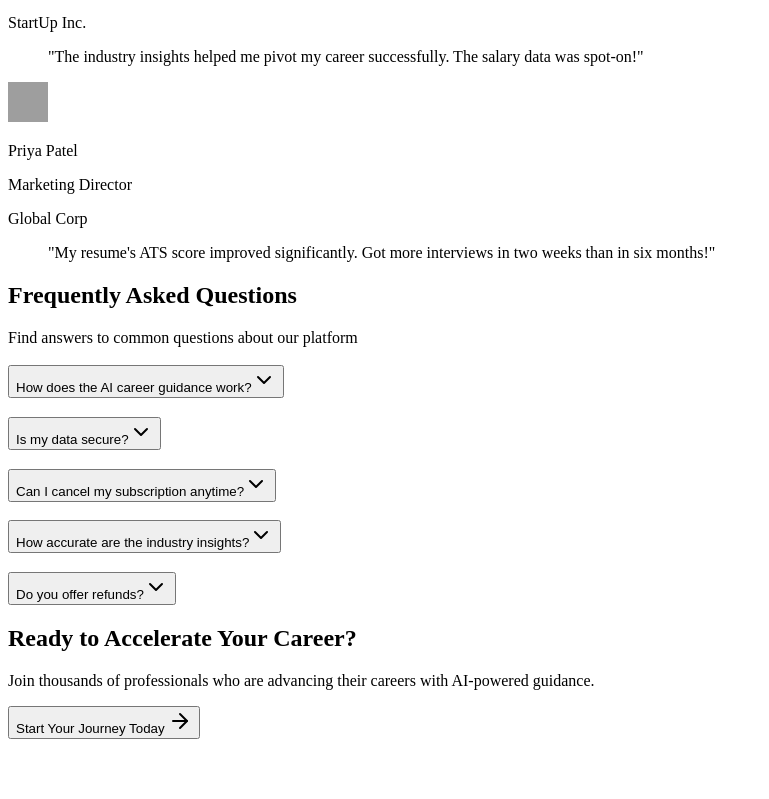
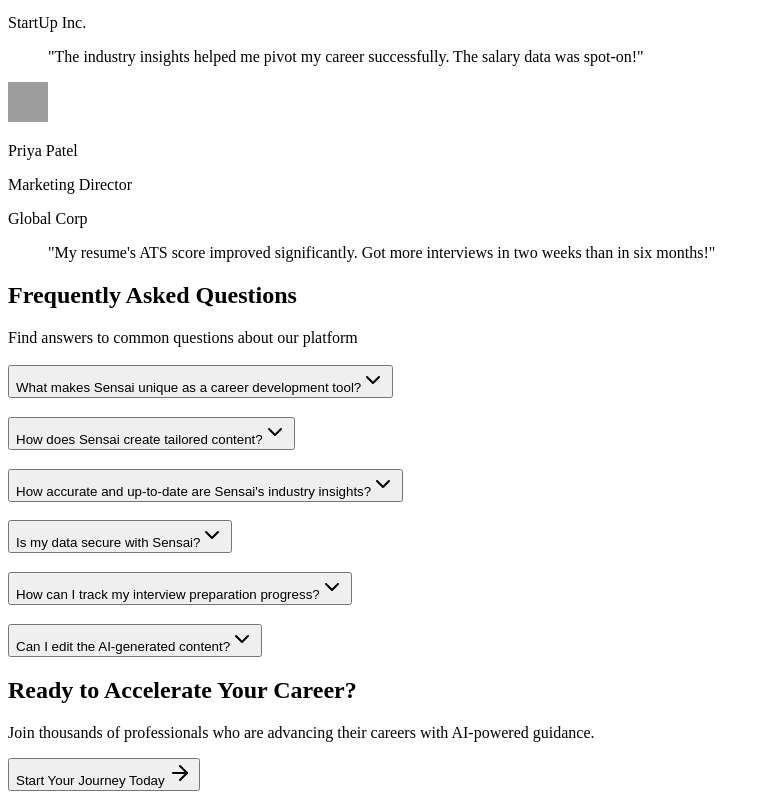
Before and after one commit to rajith19/career-mentor-ai, a Next.js app: page / in a window 1280 px wide. Shown: the part 1794-2593 px from the top of the page, without its empty margins (0-769 px from the left). Before the commit the page ends 2541 px from the top, so only its background shows below. Built offline with nearby package versions, Linux system fonts and the light colour scheme; grey boxes are pictures that could not be loaded.

Commit message:
update pages

```diff
--- a/data/faqs.js
+++ b/data/faqs.js
@@ -1,27 +1,32 @@
 export const faqs = [
   {
-    question: "How does the AI career guidance work?",
+    question: "What makes Sensai unique as a career development tool?",
     answer:
-      "Our AI analyzes your profile, skills, and career goals to provide personalized recommendations. It uses real-time industry data and proven career development frameworks to guide your professional growth.",
+      "Sensai combines AI-powered career tools with industry-specific insights to help you advance your career. Our platform offers three main features: an intelligent resume builder, a cover letter generator, and an adaptive interview preparation system. Each tool is tailored to your industry and skills, providing personalized guidance for your professional journey.",
   },
   {
-    question: "Is my data secure?",
+    question: "How does Sensai create tailored content?",
     answer:
-      "Yes, we take data security seriously. All your personal and professional information is encrypted and stored securely. We never share your data with third parties without your explicit consent.",
+      "Sensai learns about your industry, experience, and skills during onboarding. It then uses this information to generate customized resumes, cover letters, and interview questions. The content is specifically aligned with your professional background and industry standards, making it highly relevant and effective.",
   },
   {
-    question: "Can I cancel my subscription anytime?",
+    question: "How accurate and up-to-date are Sensai's industry insights?",
     answer:
-      "Absolutely! You can cancel your subscription at any time. We offer a hassle-free cancellation process, and you'll continue to have access to your plan until the end of your billing period.",
+      "We update our industry insights weekly using advanced AI analysis of current market trends. This includes salary data, in-demand skills, and industry growth patterns. Our system constantly evolves to ensure you have the most relevant information for your career decisions.",
   },
   {
-    question: "How accurate are the industry insights?",
+    question: "Is my data secure with Sensai?",
     answer:
-      "Our industry insights are drawn from real-time market data, trusted sources, and extensive analysis. We update our data weekly to ensure you have the most current information for your career decisions.",
+      "Absolutely. We prioritize the security of your professional information. All data is encrypted and securely stored using industry-standard practices. We use Clerk for authentication and never share your personal information with third parties.",
   },
   {
-    question: "Do you offer refunds?",
+    question: "How can I track my interview preparation progress?",
     answer:
-      "Yes, we offer a 30-day money-back guarantee if you're not satisfied with our service. No questions asked!",
+      "Sensai tracks your performance across multiple practice interviews, providing detailed analytics and improvement suggestions. You can view your progress over time, identify areas for improvement, and receive AI-generated tips to enhance your interview skills based on your responses.",
+  },
+  {
+    question: "Can I edit the AI-generated content?",
+    answer:
+      "Yes! While Sensai generates high-quality initial content, you have full control to edit and customize all generated resumes, cover letters, and other content. Our markdown editor makes it easy to refine the content to perfectly match your needs.",
   },
 ];
```
